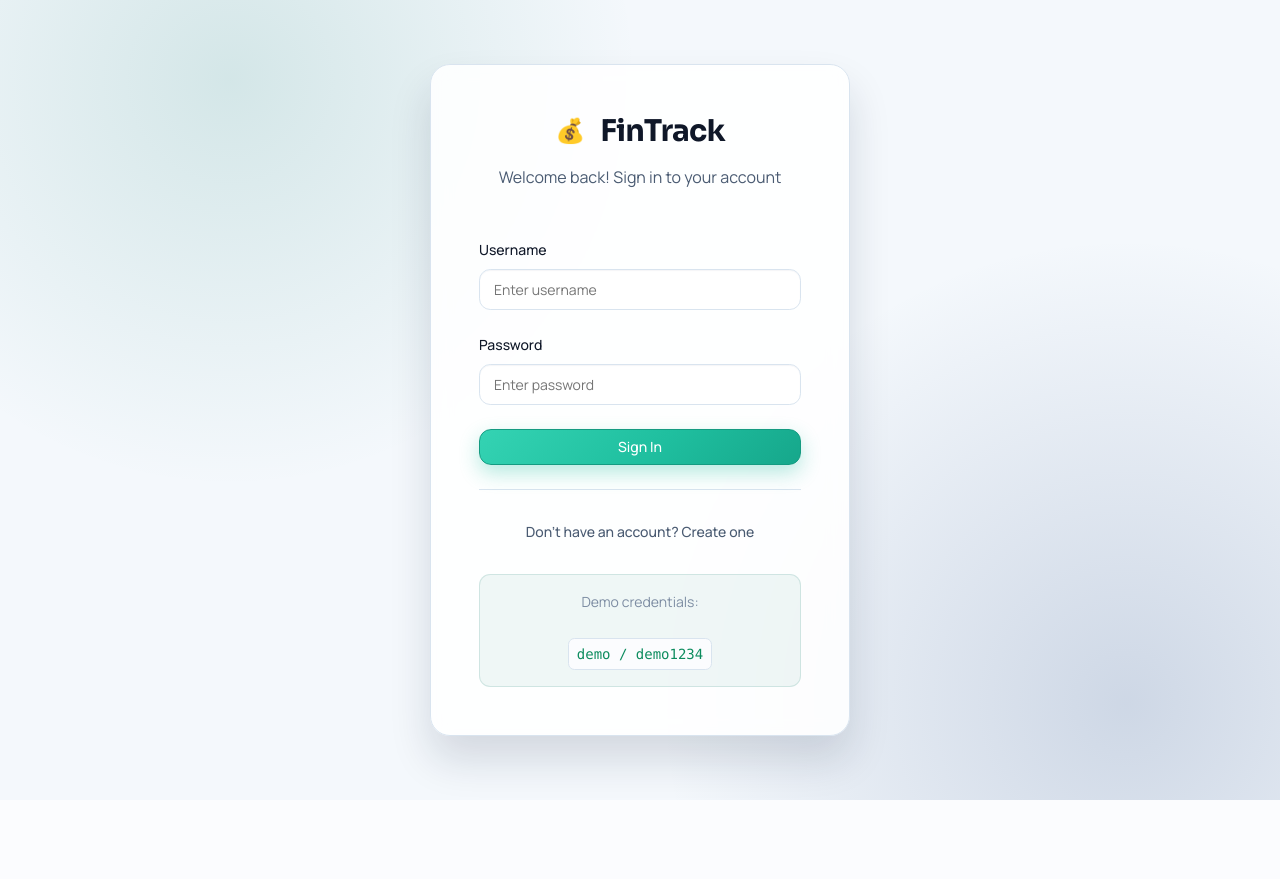
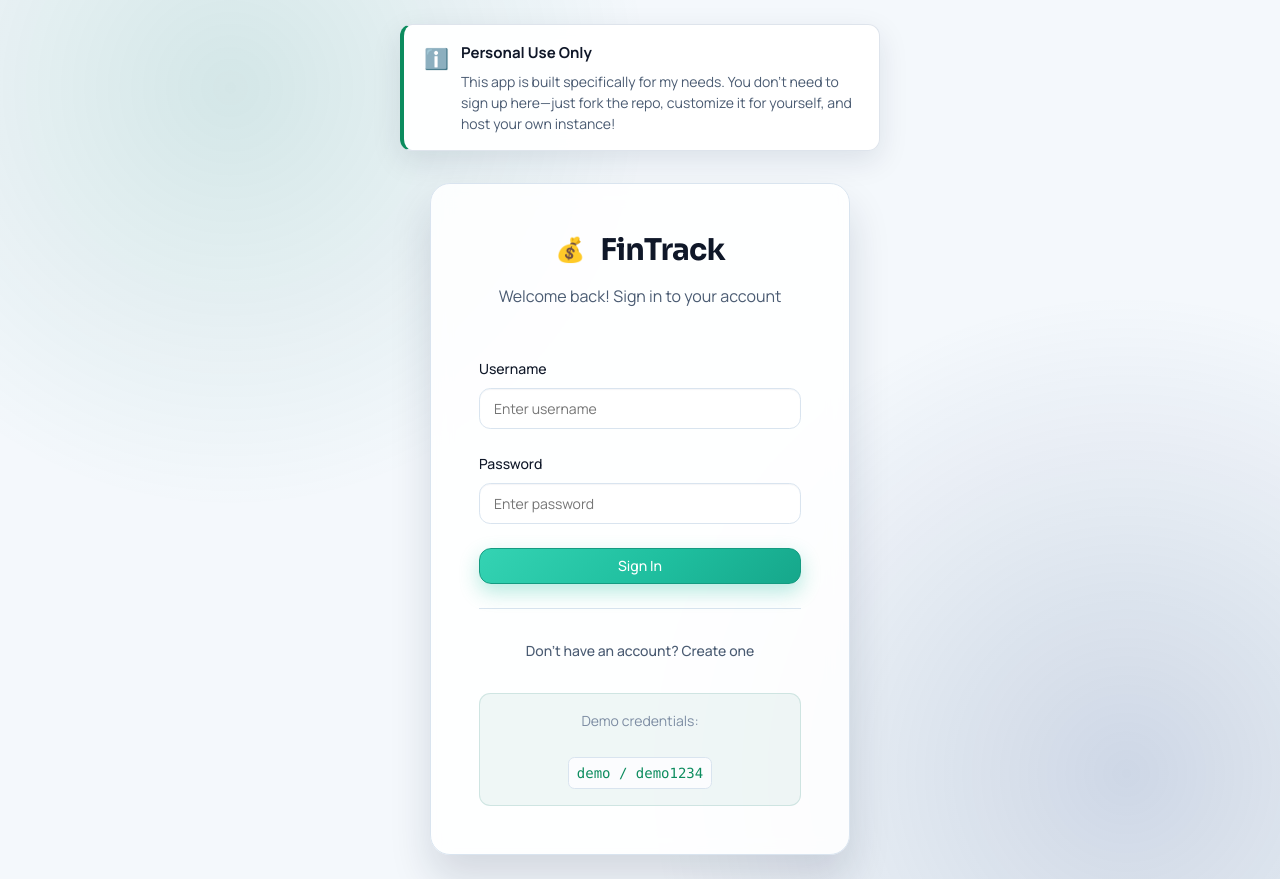
Before and after one commit to sanchit339/FinTracker, a React (Vite) app: page /login in a window 1280 px wide. Before the commit the page ends 800 px from the top, so only its background shows below. Built offline with nearby package versions, Linux system fonts and the light colour scheme.

Commit message:
chore: commit pending UI and routing changes

```diff
--- a/src/App.jsx
+++ b/src/App.jsx
@@ -7,6 +7,13 @@ import Analytics from './components/Analytics';
 import Insights from './components/Insights';
 import Settings from './components/Settings';
 import Sidebar from './components/Sidebar';
+
+const ProtectedRoute = ({ isAuthenticated, children }) => {
+    if (!isAuthenticated) {
+        return <Navigate to="/login" replace />;
+    }
+    return children;
+};
 
 function App() {
     const [isAuthenticated, setIsAuthenticated] = useState(false);
@@ -63,12 +70,22 @@ function App() {
         );
     }
 
-    if (!isAuthenticated) {
-        return <Login onLogin={handleLogin} />;
-    }
-
     return (
         <Router>
+            <Routes>
+                <Route
+                    path="/login"
+                    element={
+                        isAuthenticated
+                            ? <Navigate to="/" replace />
+                            : <Login onLogin={handleLogin} />
+                    }
+                />
+
+                <Route
+                    path="/*"
+                    element={
+                        <ProtectedRoute isAuthenticated={isAuthenticated}>
                             <div className="App app-shell flex" style={{ minHeight: '100vh' }}>
                                 <Sidebar onLogout={handleLogout} />
 
@@ -79,10 +96,14 @@ function App() {
                                         <Route path="/analytics" element={<Analytics />} />
                                         {insightsEnabled && <Route path="/insights" element={<Insights />} />}
                                         <Route path="/settings" element={<Settings />} />
-                        <Route path="*" element={<Navigate to="/" />} />
+                                        <Route path="*" element={<Navigate to="/" replace />} />
                                     </Routes>
                                 </main>
                             </div>
+                        </ProtectedRoute>
+                    }
+                />
+            </Routes>
         </Router>
     );
 }
--- a/src/components/Login.css
+++ b/src/components/Login.css
@@ -1,6 +1,7 @@
 .login-page {
     min-height: 100vh;
     display: flex;
+    flex-direction: column;
     align-items: center;
     justify-content: center;
     background:
@@ -8,6 +9,46 @@
         radial-gradient(circle at 88% 88%, rgba(53, 85, 140, 0.2), transparent 35%),
         var(--color-surface);
     padding: var(--spacing-lg);
+}
+
+.personal-use-toast {
+    display: flex;
+    align-items: flex-start;
+    gap: 12px;
+    background: rgba(255, 255, 255, 0.95);
+    backdrop-filter: blur(12px);
+    border: 1px solid rgba(200, 210, 224, 0.6);
+    border-left: 4px solid var(--color-primary);
+    padding: 16px 20px;
+    border-radius: 12px;
+    max-width: 480px;
+    box-shadow: 0 10px 30px rgba(13, 30, 56, 0.1);
+    margin-bottom: 32px;
+    animation: slideDownFade 0.6s cubic-bezier(0.16, 1, 0.3, 1) forwards;
+}
+
+@keyframes slideDownFade {
+    0% { opacity: 0; transform: translateY(-20px); }
+    10% { opacity: 1; transform: translateY(0); }
+}
+
+.toast-icon {
+    font-size: 20px;
+    margin-top: 2px;
+}
+
+.toast-content strong {
+    display: block;
+    font-size: 15px;
+    color: var(--color-text-primary);
+    margin-bottom: 6px;
+}
+
+.toast-content p {
+    margin: 0;
+    font-size: 14px;
+    color: var(--color-text-secondary);
+    line-height: 1.5;
 }
 
 .login-container {
--- a/src/components/Login.jsx
+++ b/src/components/Login.jsx
@@ -53,6 +53,14 @@ function Login({ onLogin }) {
 
     return (
         <div className="login-page">
+            <div className="personal-use-toast">
+                <span className="toast-icon">ℹ️</span>
+                <div className="toast-content">
+                    <strong>Personal Use Only</strong>
+                    <p>This app is built specifically for my needs. You don't need to sign up here—just fork the repo, customize it for yourself, and host your own instance!</p>
+                </div>
+            </div>
+
             <div className="login-container">
                 <div className="login-card">
                     <div className="login-header">
```
Lines whose indentation alone changed are shown as unchanged.
